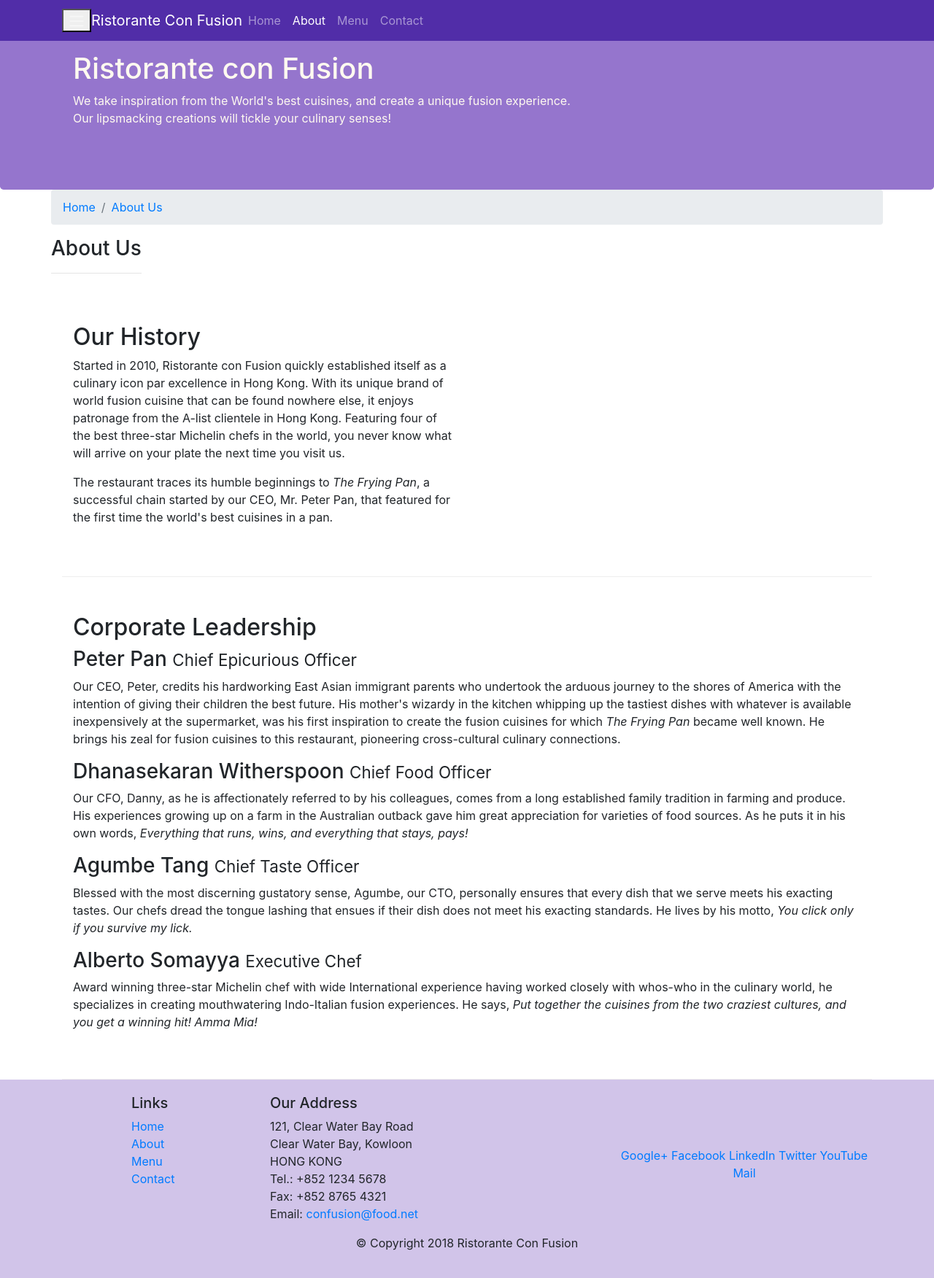
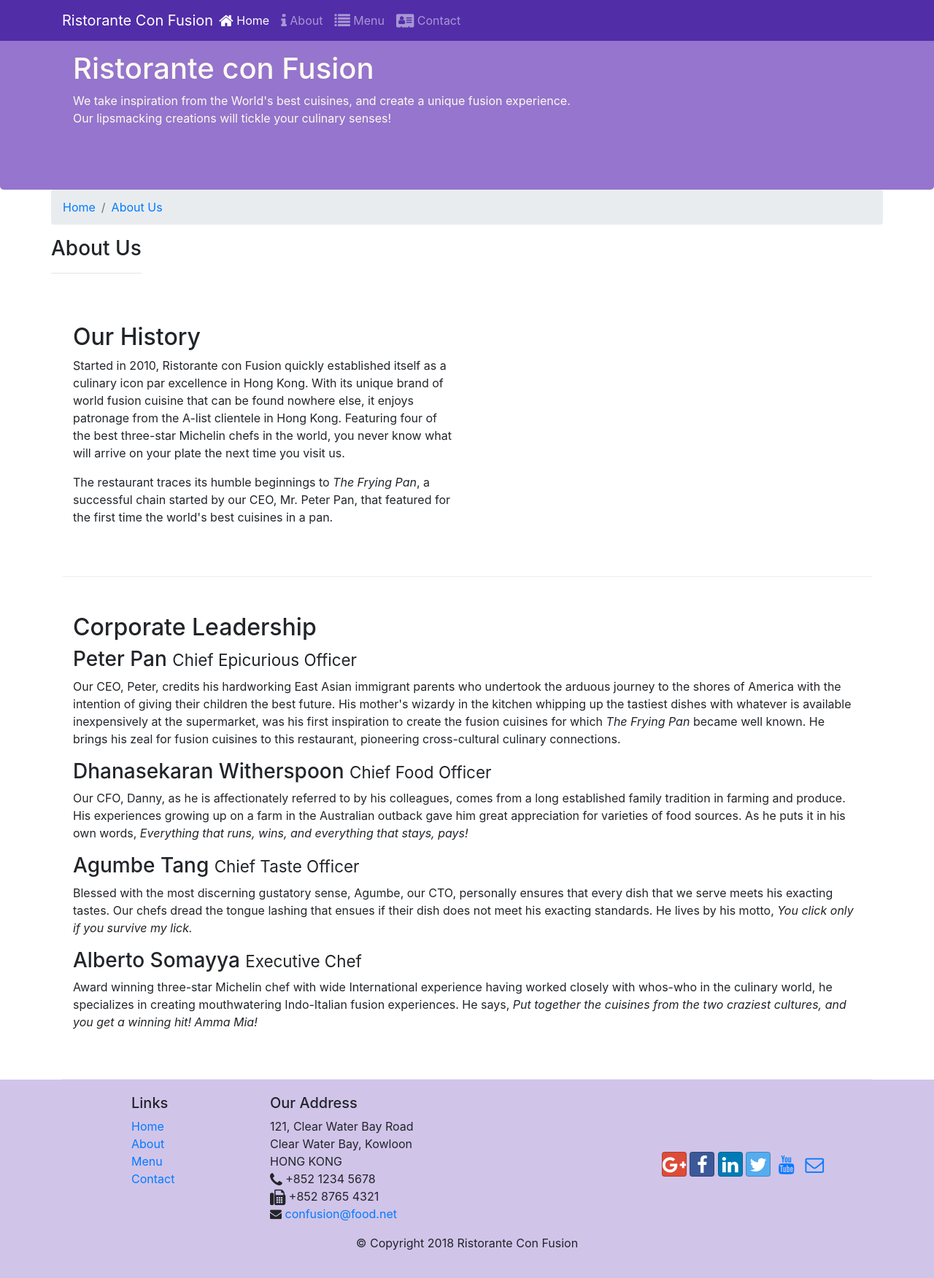
Before and after one commit to Gavingyh/conFusion, a website: page aboutus.html in a window 1280 px wide. Shown: the whole page at 73% size. Drawn offline with nearby package versions, Linux system fonts and the light colour scheme.

Commit message:
Icon Fonts

```diff
--- a/aboutus.html
+++ b/aboutus.html
@@ -2,7 +2,6 @@
 <html lang="en">
 
 <head>
-
         <!-- Required meta tags always come first -->
         <meta charset="utf-8">
         <meta name="viewport" content="width=device-width, initial-scale=1, shrink-to-fit=no">
@@ -10,25 +9,26 @@
 
         <!-- Bootstrap CSS -->
         <link rel="stylesheet" href="node_modules/bootstrap/dist/css/bootstrap.min.css">
+        <link rel="stylesheet" href="node_modules/font-awesome/css/font-awesome.min.css">
+        <link rel="stylesheet" href="node_modules/bootstrap-social/bootstrap-social.css">
         <link rel="stylesheet" href="css/style.css">
 
     <title>Ristorante Con Fusion: About Us</title>
-
 </head>
 
 <body>
     <nav class="navbar navbar-dark navbar-expand-sm fixed-top">
         <div class="container">
-            <button class="navbar-toggle" type="button" data-toggle="collapse" data-target="#Navbar">
+            <button class="navbar-toggler" type="button" data-toggle="collapse" data-target="#Navbar">
                 <span class="navbar-toggler-icon"></span>
             </button>
             <a class="navbar-brand mr-auto" href="./index.html">Ristorante Con Fusion</a>
             <div class="collapse navbar-collapse" id="Navbar">
                 <ul class="navbar-nav mr-auto">
-                    <li class="nav-item"><a class="nav-link" href="./index.html">Home</a></li>
-                    <li class="nav-item"><a class="nav-link active" href="#">About</a></li>
-                    <li class="nav-item"><a class="nav-link" href="#">Menu</a></li>
-                    <li class="nav-item"><a class="nav-link" href="#">Contact</a></li>
+                    <li class="nav-item active"><a class="nav-link" href="./index.html"><span class="fa fa-home fa-lg"></span> Home</a></li>
+                    <li class="nav-item"><a class="nav-link" href="#"><span class="fa fa-info fa-lg"></span> About</a></li>
+                    <li class="nav-item"><a class="nav-link" href="#"><span class="fa fa-list fa-lg"></span> Menu</a></li>
+                    <li class="nav-item"><a class="nav-link" href="#"><span class="fa fa-address-card fa-lg"></span> Contact</a></li>
                 </ul>
             </div>
         </div>
@@ -104,19 +104,19 @@
 		              121, Clear Water Bay Road<br>
 		              Clear Water Bay, Kowloon<br>
 		              HONG KONG<br>
-		              Tel.: +852 1234 5678<br>
-		              Fax: +852 8765 4321<br>
-		              Email: <a href="mailto:confusion@food.net">confusion@food.net</a>
+                      <i class="fa fa-phone fa-lg"></i> +852 1234 5678<br>
+		              <i class="fa fa-fax fa-lg"></i> +852 8765 4321<br>
+		              <i class="fa fa-envelope f-lg"></i> <a href="mailto:confusion@food.net">confusion@food.net</a>
 		           </address>
                 </div>
                 <div class="col-12 col-sm-4 align-self-center">
                     <div class="text-center">
-                        <a href="http://google.com/+">Google+</a>
-                        <a href="http://www.facebook.com/profile.php?id=">Facebook</a>
-                        <a href="http://www.linkedin.com/in/">LinkedIn</a>
-                        <a href="http://twitter.com/">Twitter</a>
-                        <a href="http://youtube.com/">YouTube</a>
-                        <a href="mailto:">Mail</a>
+                        <a class="btn btn-social-icon btn-google" href="http://google.com/+"><i class="fa fa-google-plus fa-lg"></i></a>
+                        <a class="btn btn-social-icon btn-facebook" href="http://www.facebook.com/profile.php?id="><i class="fa fa-facebook fa-lg"></i></a>
+                        <a class="btn btn-social-icon btn-linkedin" href="http://www.linkedin.com/in/"><i class="fa fa-linkedin fa-lg"></i></a>
+                        <a class="btn btn-social-icon btn-twitter" href="http://twitter.com/"><i class="fa fa-twitter fa-lg"></i></a>
+                        <a class="btn btn-social-icon btn-youtube" href="http://youtube.com/"><i class="fa fa-youtube fa-lg"></i></a>
+                        <a class="btn btn-social-icon" href="mailto:"><i class="fa fa-envelope-o fa-lg"></i></a>
                     </div>
                 </div>
            </div>
--- a/package.json
+++ b/package.json
@@ -15,6 +15,8 @@
   },
   "dependencies": {
     "bootstrap": "^4.0.0",
+    "bootstrap-social": "^5.1.1",
+    "font-awesome": "^4.7.0",
     "jquery": "^3.3.1",
     "popper.js": "^1.12.9"
   }
```
Also changed, not shown: index.html (+16 -14 lines), 1 other file.
